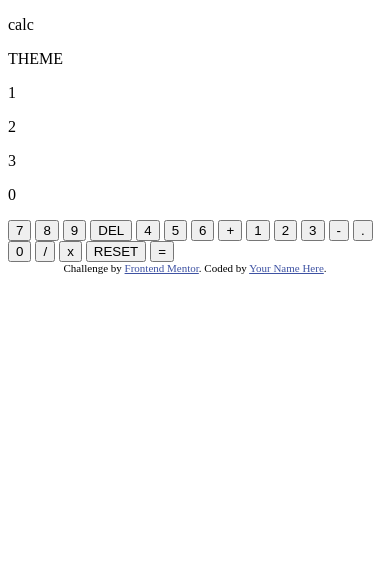
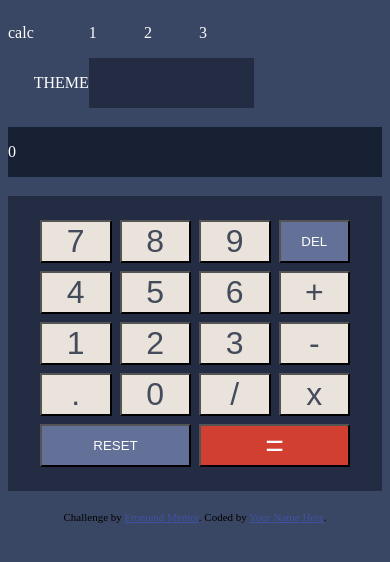
Before and after one commit to Akku22jan/Calculator, a plain HTML site: page index.html in a window 390 px wide. Drawn offline with Linux system fonts and the light colour scheme.

Commit message:
Day 4
I. Enabled backspace key.
II. Started working on theme 1 for mobile. Finished the layout and color scheme.

```diff
--- a/calculator.js
+++ b/calculator.js
@@ -3,21 +3,8 @@ const operators = Array.from(document.getElementsByClassName("operator"));
 const display = document.getElementById("display");
 const reset = document.getElementById("reset");
 const del = document.getElementById('del');
-//let expression;
-let numbers = [];
-//let result;
-let seperator;
 
-/****To display the number in the display section when the buttons are clicked ******/
-
-digits.forEach(accessButton);
-
-function accessButton(digit) {
-    digit.addEventListener("click", function displayNumber() {
-        display.innerHTML += digit.innerHTML;
-    });
-}
-
+/********    Typing in the calculator through keys */
 window.addEventListener("keydown", () => {
     let key = event.key;
 
@@ -29,8 +16,7 @@ window.addEventListener("keydown", () => {
     }
 
     if(key === '='){
-        const expression = display.innerHTML.slice(1, length - 1); //getting rid of equal to sign
-            //result = math.evaluate(expression);
+            const expression = display.innerHTML.slice(1, length - 1); //getting rid of equal to sign
             const func = new Function("return " + expression);
             const result = func();
             display.innerHTML += `<p>${result}</p>`;
@@ -44,8 +30,25 @@ window.addEventListener("keydown", () => {
             const result = func();
             display.innerHTML += `<p>${result}</p>`;
      }
+     /*** delete the last character */
+     if(key === 'Backspace'){
+        let length = display.innerHTML.length;
+        display.innerHTML = display.innerHTML.slice(0, length - 1);
+     }
 
 });
+
+
+/****To display the number in the display section when the buttons are clicked ******/
+
+digits.forEach(accessButton);
+
+function accessButton(digit) {
+    digit.addEventListener("click", function displayNumber() {
+        display.innerHTML += digit.innerHTML;
+    });
+}
+
 /****To display the operator in the display section when the buttons are clicked ******/
 
 operators.forEach(accessOperator);
@@ -58,68 +61,12 @@ function accessOperator(operator) {
             display.innerHTML += operator.innerHTML;
         }
 
-        /*
-             /**** perform the operator *****
-             if(operator.id ==="add"){
-                 seperator = "+";
-             }
-
-             if(operator.id ==="subtract"){
-                 seperator = "-";
-             }
-
-
-
-             if(operator.id ==="divide"){
-                 seperator = "/";
-             }
-     */
         /* Evaluation of the expression */
 
         if (operator.id === "result") {
             const expression = display.innerHTML.slice(1, length - 1); //getting rid of equal to sign
-            //result = math.evaluate(expression);
             const func = new Function("return " + expression);
             const result = func();
-            /*
-            numbers = expression.split(seperator); // removing +, -, x, /, just getting array of all the numbers
-
-            if(seperator === "+"){
-                result = numbers.reduce(addition,0);
-            } else if(seperator === "-"){
-                result = numbers.reduce(subtraction);
-            } else if(seperator === "x"){
-                result = numbers.reduce(multiplication,1);
-            } else if(seperator === "/"){
-                result = numbers.reduce(division);
-            }
-
-
-
-            /*addition *
-            function addition(result,num){
-                num = parseFloat(num);
-                return result + num;
-            }
-
-            /*subtraction *
-            function subtraction(result,num){
-                num = parseFloat(num);
-                return result - num;
-            }
-
-            /*multiplication *
-            function multiplication(result,num){
-                num = parseFloat(num);
-                return result * num;
-            }
-
-            /*division *
-            function division(result,num){
-                num = parseFloat(num);
-                return result / num;
-            }
-            */
             display.innerHTML += `<p>${result}</p>`;
         }
     });
--- a/index.html
+++ b/index.html
@@ -21,22 +21,27 @@
       color: hsl(228, 45%, 44%);
     }
   </style>
+  <link rel="stylesheet" href="./style_mobile.css"/>
 </head>
 
 <body>
-  <section>
-    <p>calc</p>
-    <p>THEME</p>
-    <p>1</p>
-    <p>2</p>
-    <p>3</p>
+  <section id="themesection">
+    <div><p>calc</p></div>
+    <div id = "themeselection">
+    <p id="theme">THEME</p>
+    <p id="theme1">1</p>
+    <p id="theme2">2</p>
+    <p id="theme3">3</p>
+    <div id="changetheme"></div>
+    </div>
+
   </section>
 
-  <section>
+  <section id="displaysection">
     <p id="display">0</p>
   </section>
 
-  <section>
+  <section id="keypad">
     <button class="numbers">7</button>
     <button class="numbers">8</button>
     <button class="numbers">9</button>
--- a/style_mobile.css
+++ b/style_mobile.css
@@ -0,0 +1,98 @@
+:root{
+    /****** theme 1 *******/
+    /* background colors */
+    --theme1mainbg : hsl(222, 26%, 31%);
+    --theme1keypadbg : hsl(223, 31%, 20%);
+    --theme1screenbg : hsl(224, 36%, 15%);
+    /* keys color */
+    --theme1keybg1 : hsl(225, 21%, 49%);
+    --theme1keyshadow1 : hsl(224, 28%, 35%);
+    --theme1keybg2 : hsl(6, 63%, 50%);
+    --theme1keyshadow2 : hsl(6, 70%, 34%);
+    --theme1keybg3 : hsl(30, 25%, 89%);
+    --theme1keyshadow3 : hsl(28, 16%, 65%);
+    /* text colors */
+    --text1 : hsl(221, 14%, 31%);
+    --text2 : hsl(0, 0%, 100%);
+    /* font size */
+    --fontsize: 32px;
+
+}
+
+body{
+    background-color: var(--theme1mainbg);
+    display: flex;
+    flex-direction: column;
+    gap: 1.2rem;
+}
+
+#themesection{
+    display: flex;
+    flex: row nowrap;
+    color: var(--text2);
+}
+
+#themeselection{
+    display: grid;
+    grid-template-columns: repeat(4, 1fr);
+    grid-template-rows: repeat(2, 1fr);
+}
+
+#theme{
+    grid-row-start: 2;
+    grid-row-end: 3;
+}
+
+#theme1{
+    grid-column-start: 2;
+    grid-column-end: 3;
+}
+
+#changetheme{
+    grid-row-start: 2;
+    grid-row-end: 3;
+    background-color: var(--theme1keypadbg);
+    grid-column-start: 2;
+    grid-column-end: 5;
+}
+
+#displaysection{
+    background-color: var(--theme1screenbg);
+    color: var(--text2);
+}
+
+#keypad{
+    background-color: var(--theme1keypadbg);
+    display: grid;
+    grid-template-columns: repeat(4, 1fr);
+    row-gap: 0.5rem;
+    column-gap: 0.5rem;
+    justify-content: space-around;
+    padding: 1.5rem 2rem;
+}
+
+.numbers, .operator{
+    background-color: var(--theme1keybg3);
+    color: var(--text1);
+    font-size: var(--fontsize);
+}
+
+#del{
+    background-color: var(--theme1keybg1);
+    color: var(--text2);
+}
+
+#reset{
+    grid-column-start: 1 ;
+    grid-column-end: 3;
+    background-color: var(--theme1keybg1);
+    color: var(--text2);
+}
+
+#result{
+    grid-column-start: 3;
+    grid-column-end: 5;
+    font-size: var(--fontsize);
+    background-color: var(--theme1keybg2);
+    color: var(--text2);
+}
```
